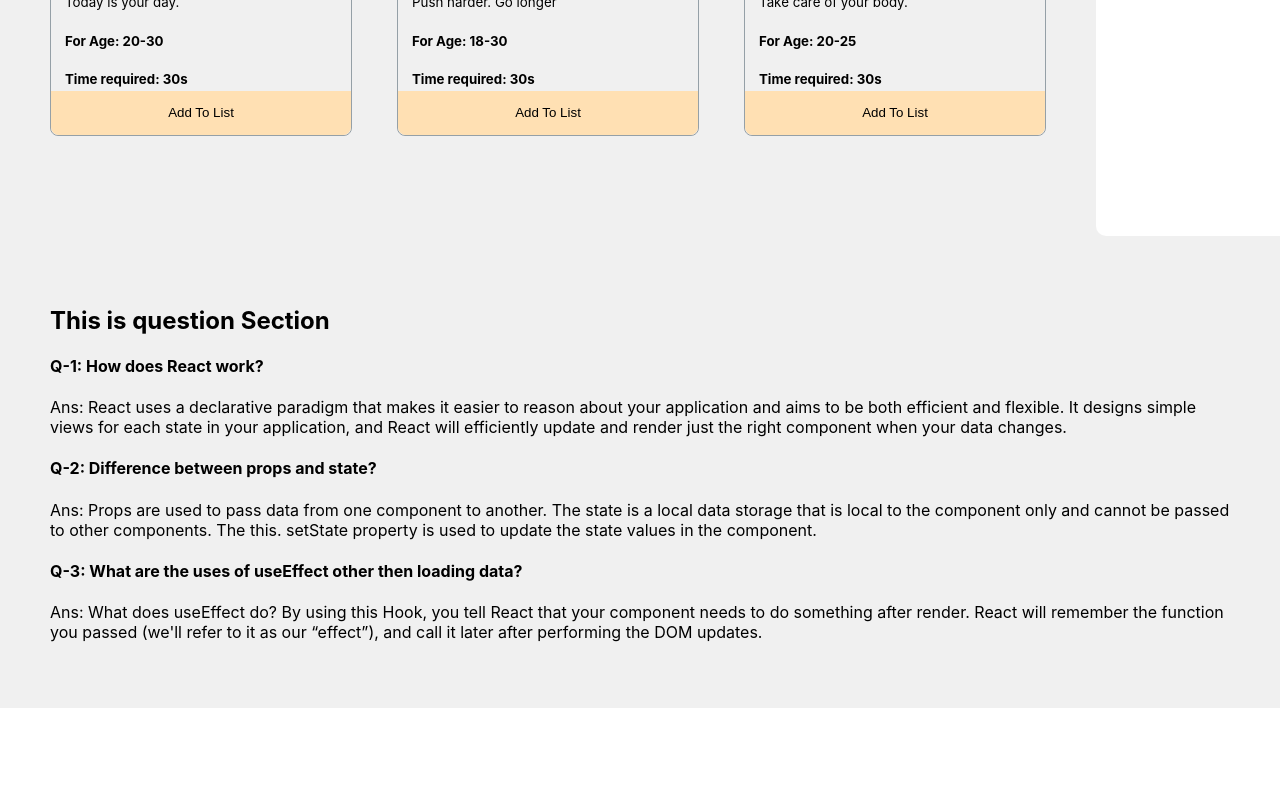
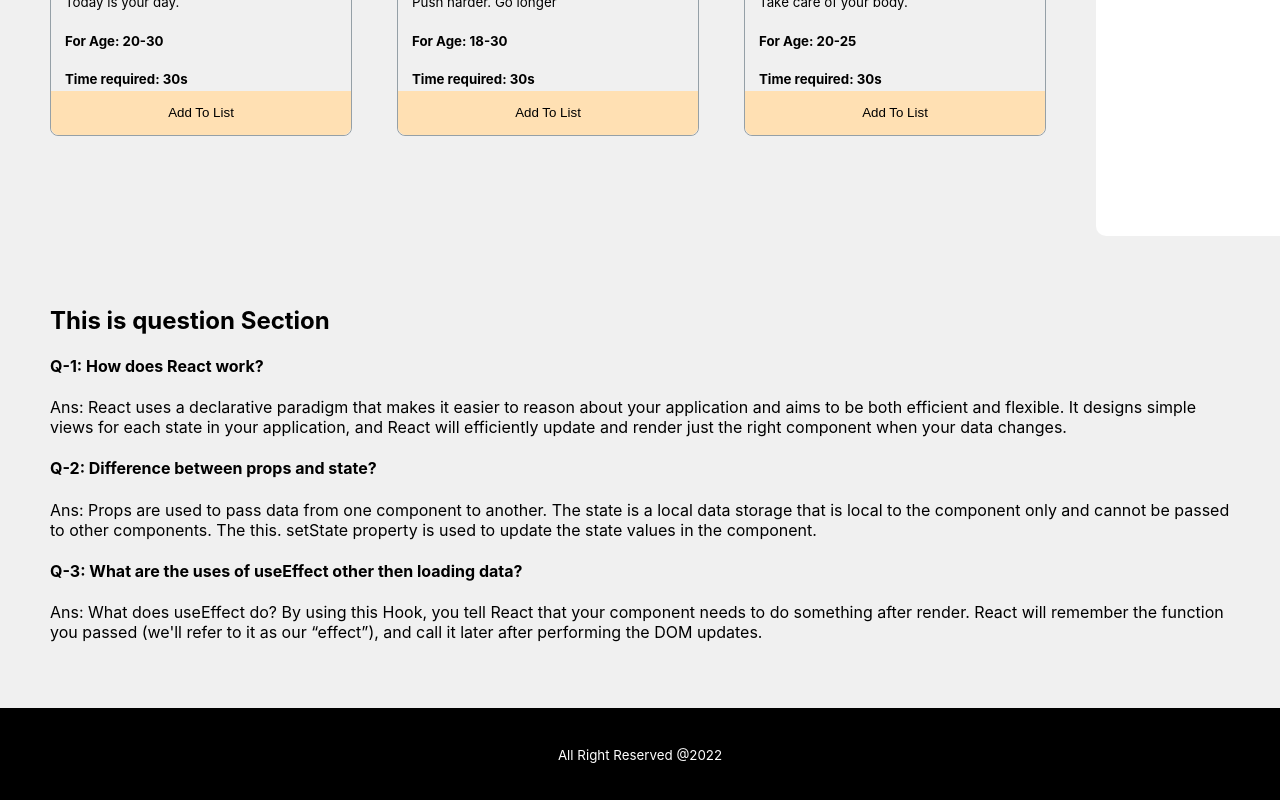
Before and after one commit to Sayeednayeem1/-b6-ultra-active-club, a React (Create React App) app: page / in a window 1280 px wide. Shown: the part 1263-2063 px from the top of the page. Before the commit the page ends 1971 px from the top, so only its background shows below. Built offline with nearby package versions, Linux system fonts and the light colour scheme.

Commit message:
added footer section

```diff
--- a/src/App.js
+++ b/src/App.js
@@ -1,5 +1,6 @@
 
 import './App.css';
+import Footer from './components/Footer/Footer';
 import Header from './components/Header/Header';
 import Products from './components/Products/Products';
 import Question from './components/Question/Question';
@@ -10,6 +11,7 @@ function App() {
       <Header></Header>
       <Products></Products>
       <Question></Question>
+      <Footer></Footer>
     </div>
   );
 }
--- /dev/null
+++ b/src/components/Footer/Footer.css
@@ -0,0 +1,8 @@
+.footer{
+    background-color: black;
+    padding: 20px;
+}
+.footer p{
+    color: white;
+    text-align: center;
+}
--- /dev/null
+++ b/src/components/Footer/Footer.js
@@ -0,0 +1,12 @@
+import React from 'react';
+import './Footer.css';
+
+const Footer = () => {
+    return (
+        <div className='footer'>
+            <p><small>All Right Reserved @2022</small></p>
+        </div>
+    );
+};
+
+export default Footer;
```
